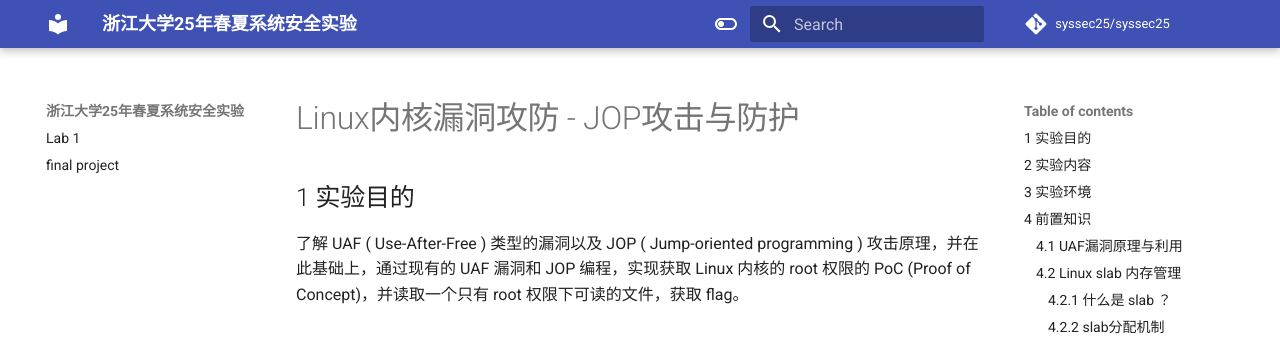
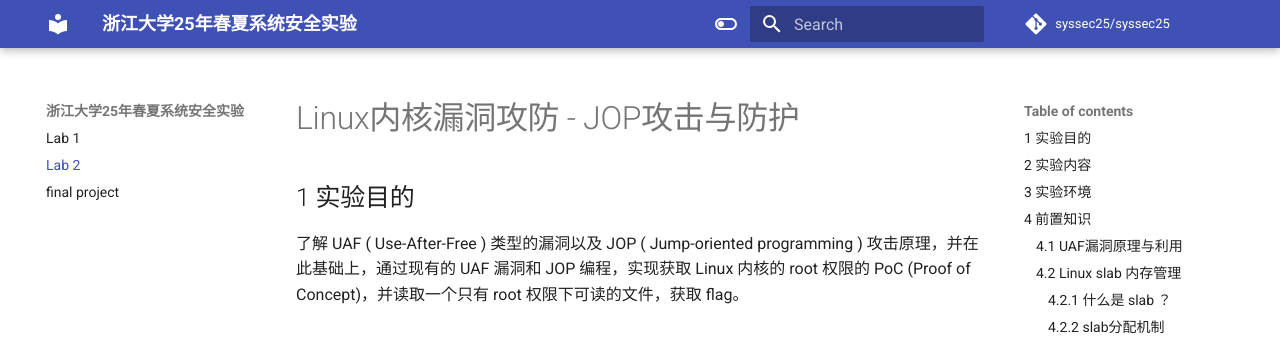
Before and after one commit to syssec25/syssec25, an MkDocs documentation site: the page built from docs/lab2.md, in a window 1280 px wide. Shown: the top 344 px of the page. Built offline with MkDocs 1.6.1 and Material for MkDocs 9.7.7, drawn with Linux system fonts in a browser that asks for light colours; comment, search, counter and statistics services are not loaded.

Commit message:
lab update

```diff
--- a/mkdocs.yml
+++ b/mkdocs.yml
@@ -19,7 +19,7 @@ theme:
     - navigation.top
 nav:
   - Lab 1: lab1.md
-  # - Lab 2: lab2.md
+  - Lab 2: lab2.md
   - final project: proj.md
 
 markdown_extensions:
```
